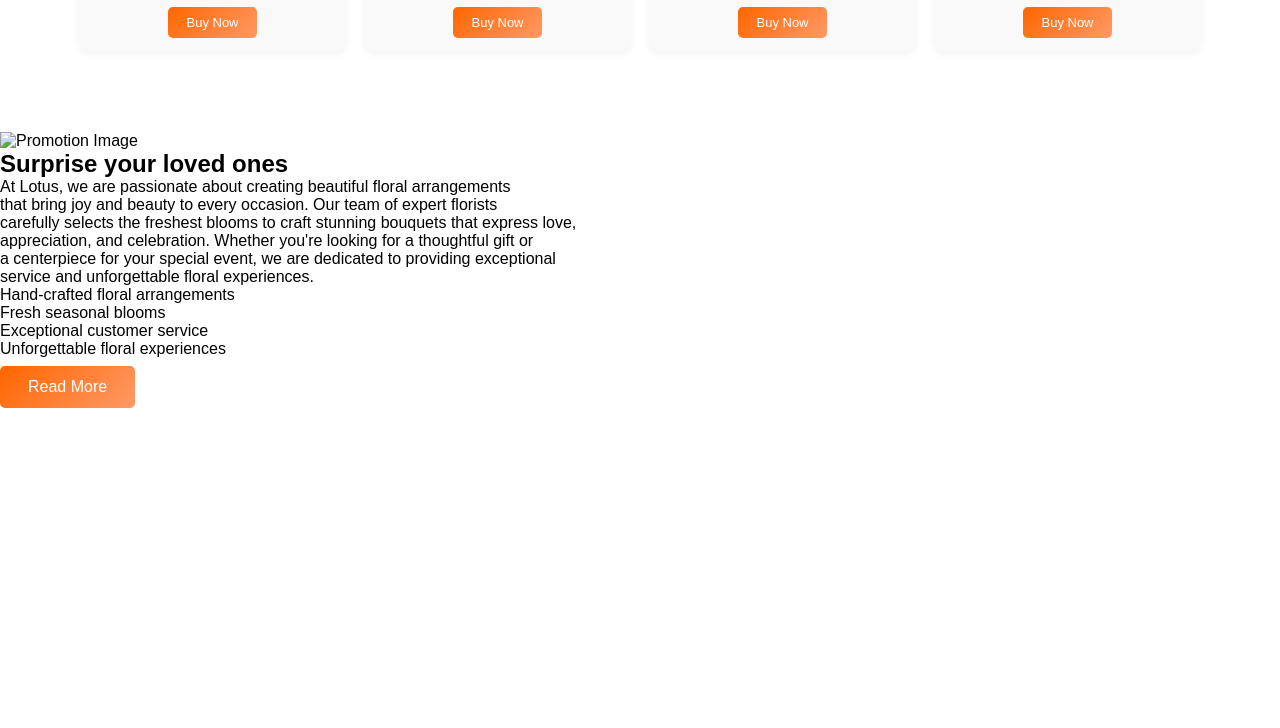
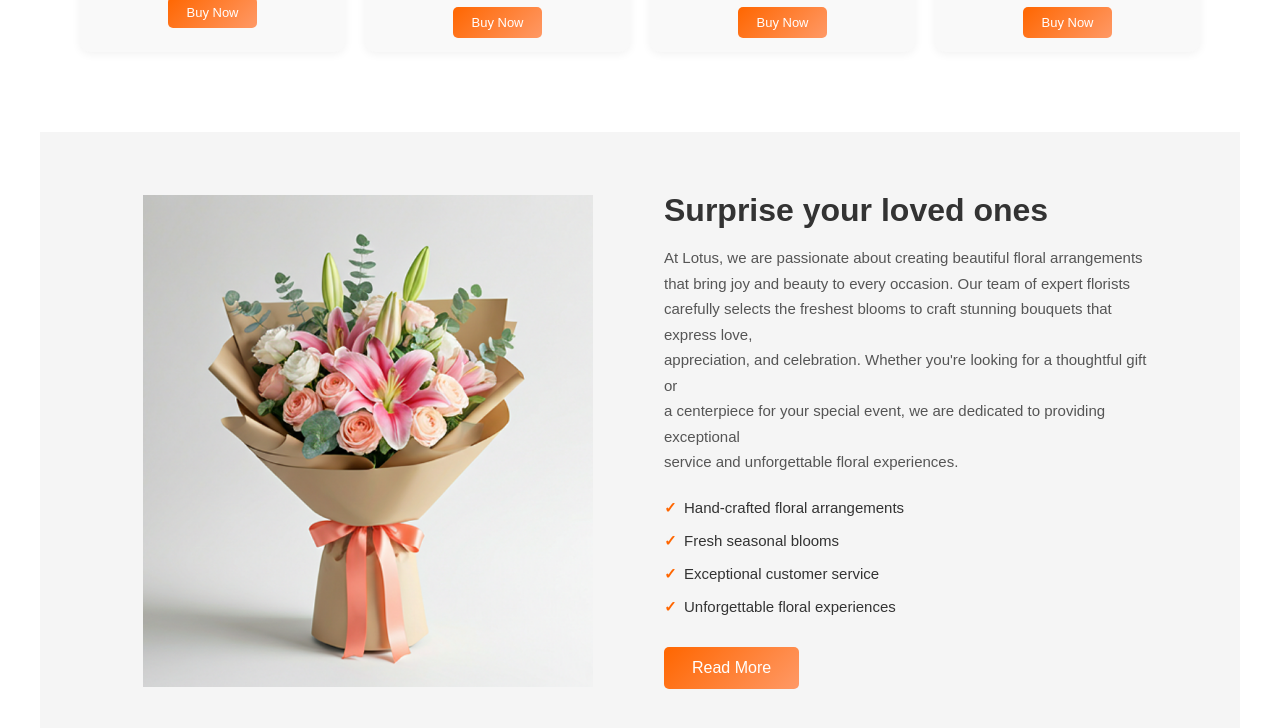
Before and after one commit to Satheesan-R/web-dev-homepage-ui, a plain HTML site: page homepage.html in a window 1280 px wide. Shown: the part 1256-1984 px from the top of the page. Before the commit the page ends 1664 px from the top, so only its background shows below. Drawn offline with Linux system fonts and the light colour scheme.

Commit message:
Update the css alignment for the promotional section

```diff
--- a/homepage.css
+++ b/homepage.css
@@ -275,6 +275,17 @@
     object-position: center;
 }
 
+/* Enlarge the very first product: slightly bigger container and boosted image */
+.products-container .product-card:first-child .product-img-wrap{
+    height: 230px; /* increase container height for the first product */
+}
+
+.product-img-boost{
+    transform: scale(1.15);
+    transition: transform 0.3s ease;
+    will-change: transform;
+}
+
 
 
 .product-card h3{
@@ -295,9 +306,90 @@
     font-size: 13px;
 }
 
+.promotion-section{
+    display: flex;
+    flex-direction: row;
+    align-items: center;
+    justify-content: space-between;
+    gap: 48px;
+    padding: 60px 80px 80px;
+    background-color: #f5f5f5;
+    max-width: 1200px;
+    margin: 0 auto;
+}
+
+.promotion-img{
+    flex: 1;
+    display: flex;
+    justify-content: center;
+    align-items: center;
+}
+
+.promotion-img img{
+    width: 100%;
+    max-width: 450px;
+    height: auto;
+}
+
+.promotion-content{
+    flex: 1;
+    display: flex;
+    flex-direction: column;
+    align-items: flex-start;
+    gap: 16px;
+    max-width: 520px;
+}
+
+.promotion-content h2{
+    font-size: 32px;
+    color: #333;
+    margin: 0;
+}
+
+.promotion-content p{
+    font-size: 15px;
+    line-height: 1.7;
+    color: #555;
+    margin: 0;
+}
+
+.promotion-content ul{
+    list-style: none;
+    padding: 0;
+    margin: 0;
+}
+
+.promotion-content ul li{
+    font-size: 15px;
+    color: #333;
+    padding: 8px 0;
+    padding-left: 20px;
+    position: relative;
+}
+
+.promotion-content ul li::before{
+    content: "✓";
+    position: absolute;
+    left: 0;
+    color: #ff6600;
+    font-weight: bold;
+}
+
+
+
 @media (max-width: 1024px){
     .products-container{
         grid-template-columns: repeat(2, 1fr);
+    }
+
+    .promotion-section{
+        flex-direction: column;
+        align-items: center;
+    }
+
+    .promotion-content{
+        align-items: center;
+        text-align: center;
     }
 }
 
@@ -310,4 +402,8 @@
         grid-template-columns: 1fr;
         max-width: 320px;
     }
+
+    .promotion-section{
+        padding: 48px 24px;
+    }
 }
```
Also changed, not shown: img/Valentine Bloom.png (added).
